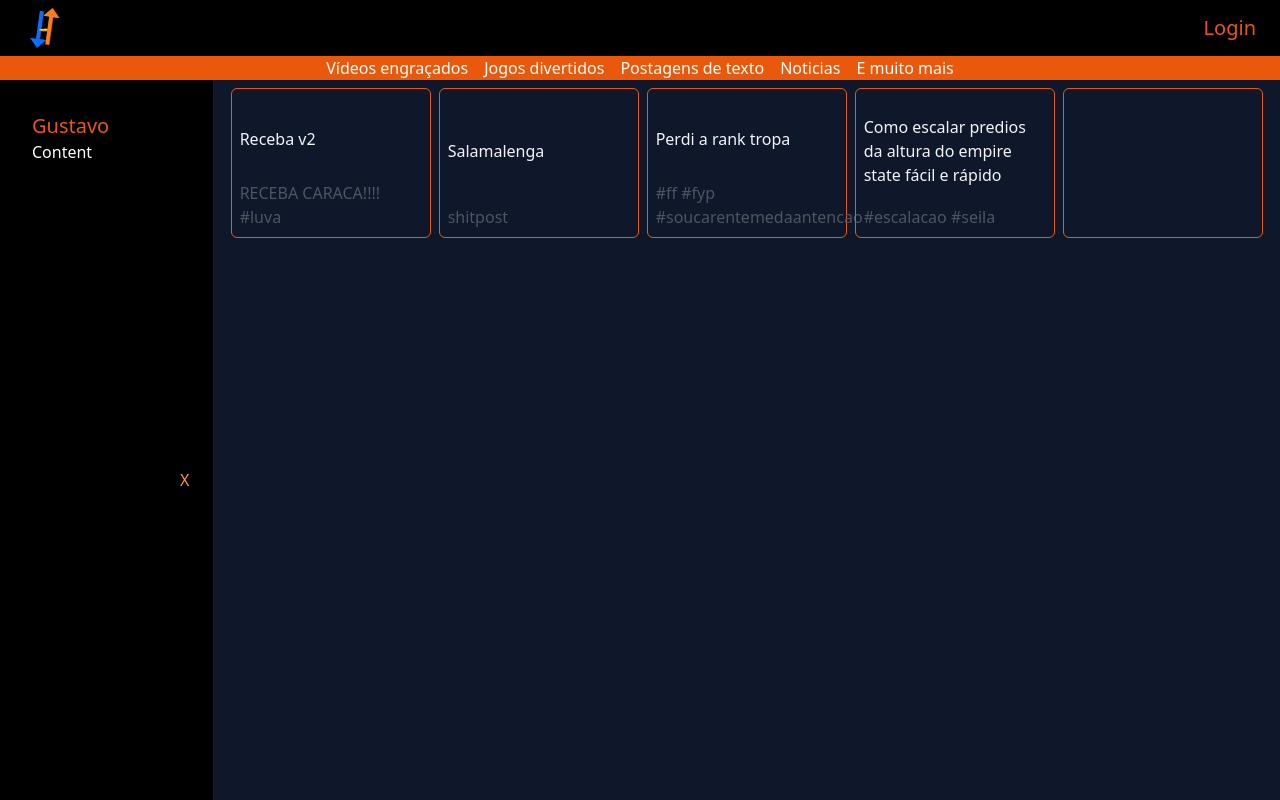
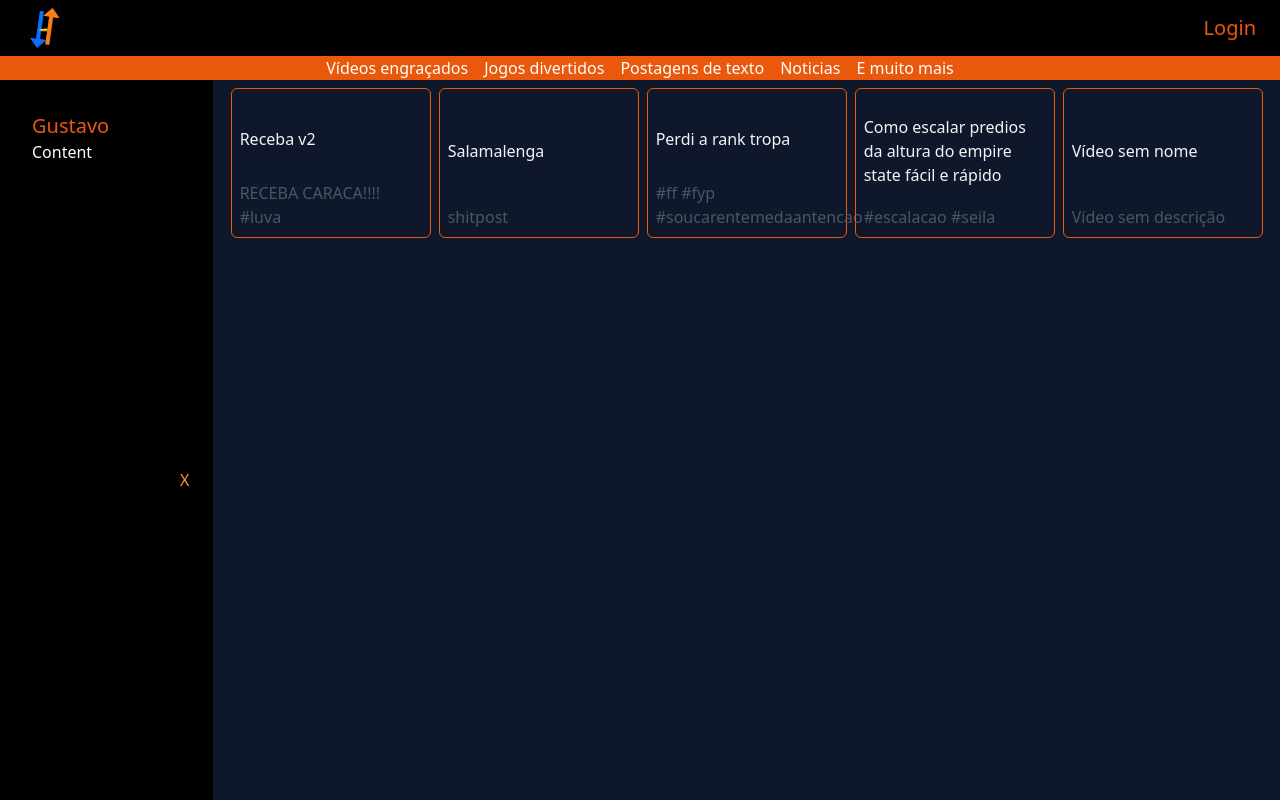
Before and after one commit to izitktj/Hyper, a Next.js app: page / in a window 1280 px wide. Built offline with nearby package versions, Linux system fonts and the light colour scheme.

Commit message:
prevencao melhor 2

```diff
--- a/src/components/Video.tsx
+++ b/src/components/Video.tsx
@@ -3,11 +3,19 @@ interface VideoProps{
     descricao?:string
 }
 
+function isEmpty(content: any){
+    if(content === undefined || content === "") {
+        return true
+    }
+
+    return false
+}
+
 export default function Video(props: VideoProps) {
     return(
         <div className="flex flex-col border border-orange-600 rounded-md p-2 limit">
-            <div className="flex text-gray-100 items-center flex-auto">{props.nome!==undefined ?( props.nome ):"Vídeo sem nome"}</div>
-            <div className="flex text-gray-600 flex-initial items-start">{props.descricao!==undefined ?( props.descricao ):"Vídeo sem descrição"}</div>
+            <div className="flex text-gray-100 items-center flex-auto">{!isEmpty(props.nome) ?( props.nome ):"Vídeo sem nome"}</div>
+            <div className="flex text-gray-600 flex-initial items-start">{!isEmpty(props.descricao) ?( props.descricao ):"Vídeo sem descrição"}</div>
        </div>
     )
 }
```
